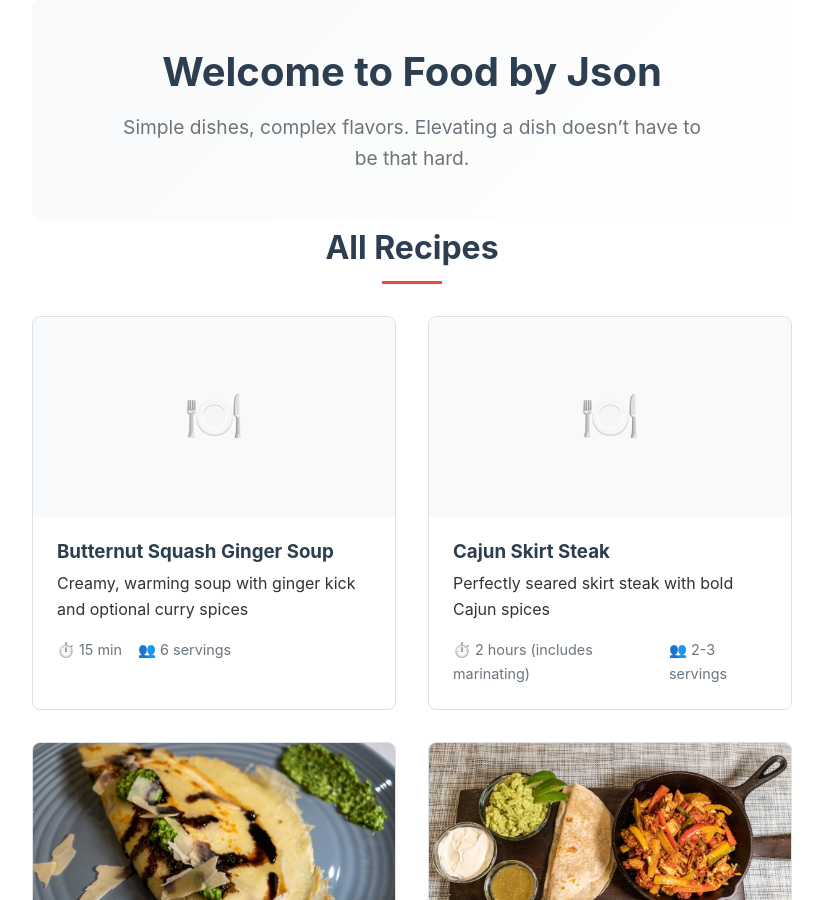
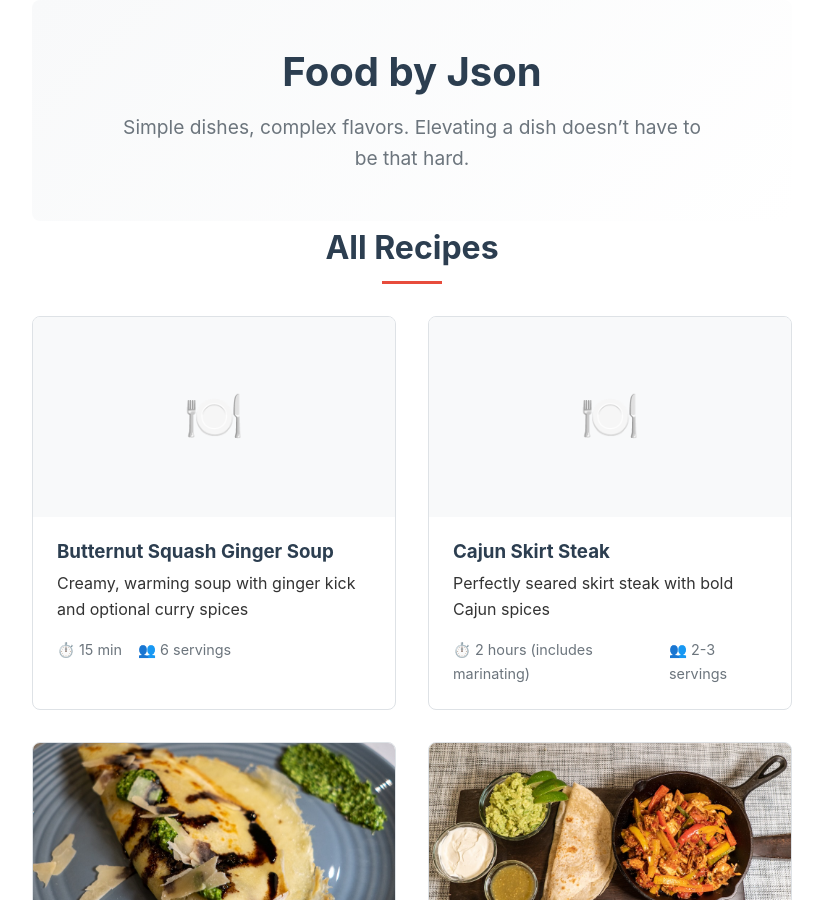
Before and after one commit to Jasonvdm/FoodByJson, a Jekyll site: the page built from index.html, in a window 1280 px wide and 900 px high. Shown: the whole window, without its empty margins (228-1051 px from the left). Built offline with Jekyll 4.4.1, drawn with Linux system fonts in a browser that asks for light colours.

Commit message:
shortens title of website

```diff
--- a/index.html
+++ b/index.html
@@ -127,7 +127,7 @@ layout: default
 </style>
 
 <div class="hero">
-    <h1>Welcome to {{ site.title }}</h1>
+    <h1>{{ site.title }}</h1>
     <p>{{ site.description }}</p>
 </div>
 
```
